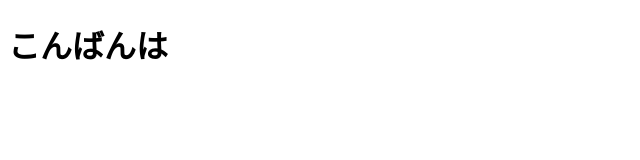
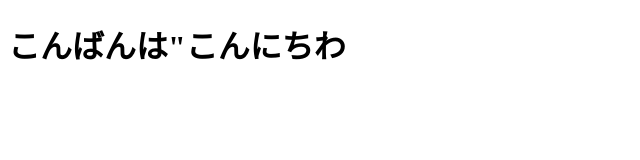
Before and after one commit to mysts32/testrepo, a plain HTML site: page test.html in a window 1280 px wide. Shown: the whole page, without its empty margins (0-640 px from the left). Drawn offline with Linux system fonts and the light colour scheme.

Commit message:
こんにちわ

```diff
--- a/test.html
+++ b/test.html
@@ -6,6 +6,6 @@
     <title>Document</title>
 </head>
 <body>
-    <h1>こんばんは</h1>
+    <h1>こんばんは"こんにちわ</h1>
 </body>
 </html>
```
